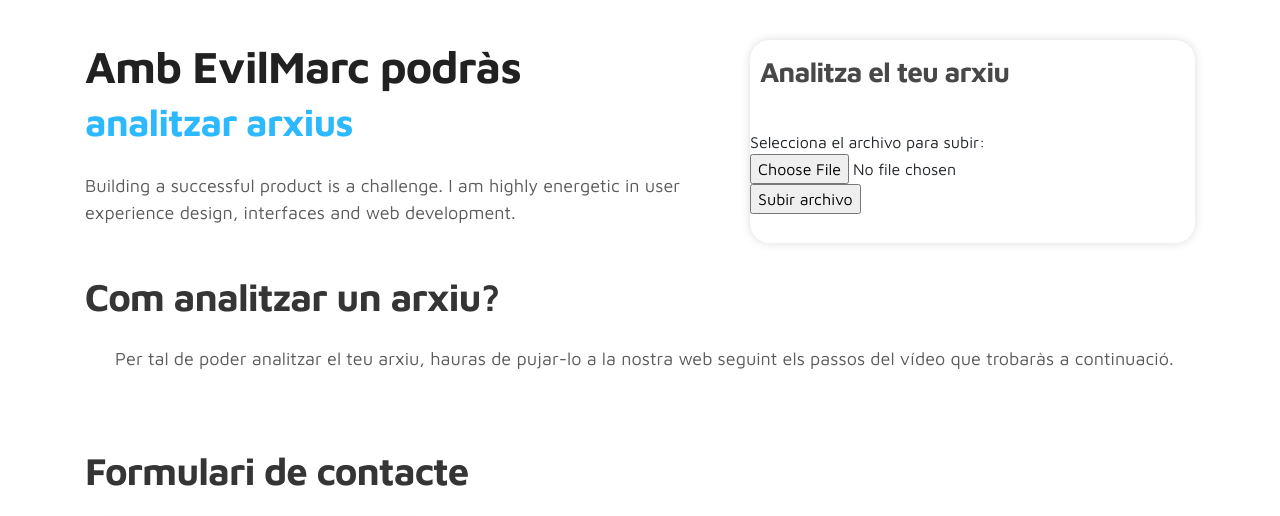
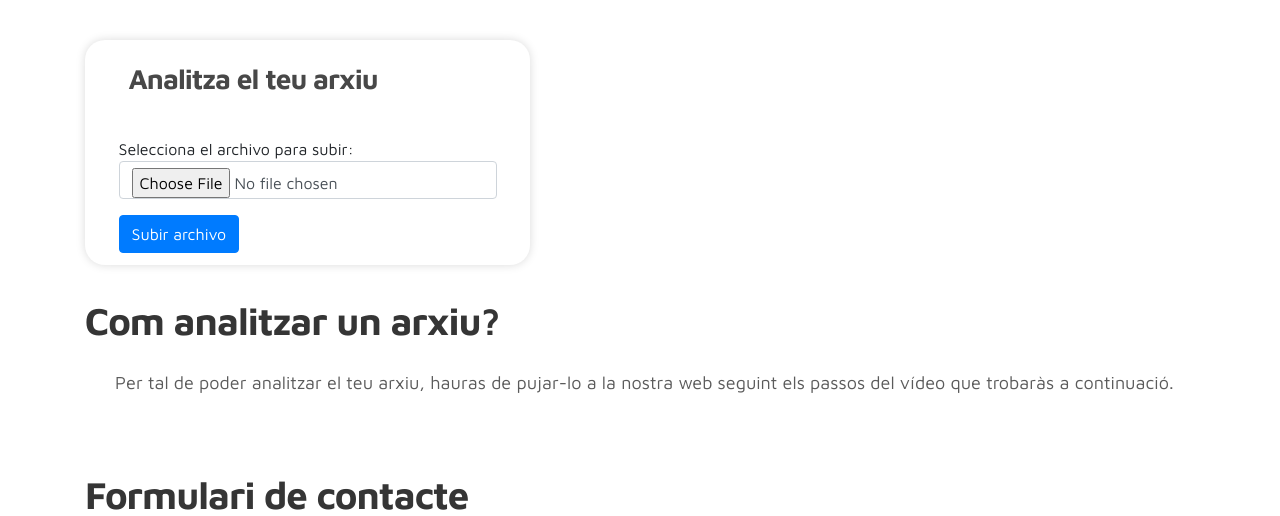
Before and after one commit to mxntse3exe/EvilMarc, a PHP site: page / in a window 1280 px wide. Shown: the part 70-586 px from the top of the page. Run offline with PHP 8.4, Linux system fonts and the light colour scheme.

Commit message:
Update index.php

```diff
--- a/web/index.php
+++ b/web/index.php
@@ -62,73 +62,49 @@
         <section class="about full-screen d-lg-flex justify-content-center align-items-center">
         <div class="container">
             <div class="row">
-
-                <div class="col-lg-7 col-md-12 col-12 d-flex align-items-center">
-                    <div class="about-text">
-                        <h1 class="animated animated-text">
-                            <span class="mr-2">Amb EvilMarc podràs</span>
-                                <div class="animated-info">
-                                    <span class="animated-item">analitzar arxius</span>
-                                    <span class="animated-item">gestionar carpetes</span>
-                                    <span class="animated-item">compartir fitxers</span>
-                                </div>
-                        </h1>
-
-                        <p>Building a successful product is a challenge. I am highly energetic in user experience design, interfaces and web development.</p>
-
-
-                    </div>
-                </div>
-
                 <div class="col-lg-5 col-md-12 col-12">
                     <div class="pujar_arxius_index">
                         <h3 class="text_analitzar">Analitza el teu arxiu</h3>
                         <br>
                         <form method="post" enctype="multipart/form-data">
                             Selecciona el archivo para subir:
-                        <input type="file" name="fileToUpload" id="fileToUpload">
-                        <input type="submit" value="Subir archivo" name="submit">
+                            <input type="file" name="fileToUpload" id="fileToUpload" class="form-control mb-3">
+                            <input type="submit" value="Subir archivo" name="submit" class="btn btn-primary">
                         </form>
                         <br>
                         <?php
-                    // Definir la función para subir archivos
+                        // Función para subir archivos
                         function subirArchivo($directorio, $archivo) {
+                            if (!is_dir($directorio)) {
+                                return "El directorio de destino no existe.";
+                            }
+
+                            if (!is_writable($directorio)) {
+                                return "El directorio de destino no tiene permisos de escritura.";
+                            }
+
                             $rutaArchivo = $directorio . basename($archivo["name"]);
                             if (move_uploaded_file($archivo["tmp_name"], $rutaArchivo)) {
                                 return "El archivo se ha subido correctamente.";
                             } else {
-                            return "Error al subir el archivo.";
+                                return "Error al mover el archivo. Revisa los permisos y el tamaño del archivo.";
                             }
                         }
 
                         // Verificar si el formulario fue enviado
                         if ($_SERVER['REQUEST_METHOD'] === 'POST' && isset($_FILES["fileToUpload"])) {
-                        echo "SUBIENDO ARCHIVO";
-                        #$directorio = "fitxers/fitxers_usuaris/";
-                        #$mensaje = subirArchivo($directorio, $_FILES["fileToUpload"]);
-                        $uploaddir = '/home/bob/EvilMarc/web/fitxers/fitxers_usuaris';
-                        $uploadfile = $uploaddir . basename($_FILES['fileToUpload']['name']);
+                            $directorio = '/home/bob/EvilMarc/web/fitxers/fitxers_usuaris/';
+                            $mensaje = subirArchivo($directorio, $_FILES["fileToUpload"]);
 
+                            // Mostrar resultados detallados
+                            echo "<p>$mensaje</p>";
                             echo '<pre>';
-                        if (move_uploaded_file($_FILES['fileToUpload']['tmp_name'], $uploadfile)) {
-                            echo "File is valid, and was successfully uploaded.\n";
-                        } else {
-                            echo "Possible file upload attack!\n";
-                        }
-
-                        echo 'Here is some more debugging info:';
                             print_r($_FILES);
-
-                        print "</pre>";
-                        echo "<p>$mensaje</p>";
+                            echo '</pre>';
                         }
                         ?>
                     </div>
                 </div>
-
-
-
-
             </div>
         </div>
     </section>
```
Lines whose indentation alone changed are shown as unchanged.
